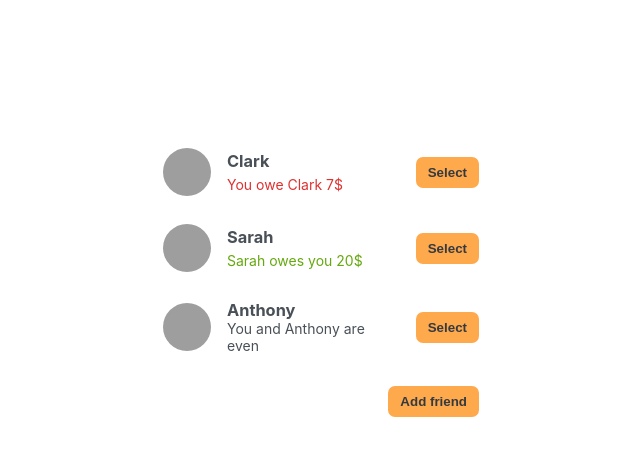
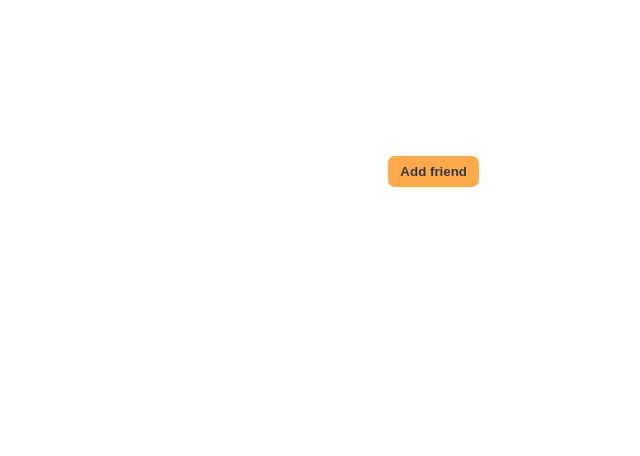
Before and after one commit to paulaoorjuela/Eat-and-Split, a React (Vite) app: page / in a window 1280 px wide. Shown: the top 456 px of the page, without its empty margins (79-719 px from the left). Built offline with nearby package versions, Linux system fonts and the light colour scheme; grey boxes are pictures that could not be loaded.

Commit message:
add localStorage for data persistence

```diff
--- a/src/App.jsx
+++ b/src/App.jsx
@@ -1,34 +1,49 @@
-import { useState } from "react";
+import { useEffect, useState } from "react";
 import Button from "./Button";
 import FormAddFriend from "./FormAddFriend";
 import FormSplitBill from "./FormSplitBill";
 import FriendsList from "./FriendsList";
 
-const initialFriends = [
-  {
-    id: 118836,
-    name: "Clark",
-    image: "https://i.pravatar.cc/48?u=118836",
-    balance: -7,
-  },
-  {
-    id: 933372,
-    name: "Sarah",
-    image: "https://i.pravatar.cc/48?u=933372",
-    balance: 20,
-  },
-  {
-    id: 499476,
-    name: "Anthony",
-    image: "https://i.pravatar.cc/48?u=499476",
-    balance: 0,
-  },
-];
+// Initialize state from localStorage
+const initialFriends = () => {
+  try {
+    const stored = localStorage.getItem("friends");
+    return stored ? JSON.parse(stored) : [];
+  } catch {
+    return [];
+  }
+};
+
+// const initialFriends = [
+//   {
+//     id: 118836,
+//     name: "Clark",
+//     image: "https://i.pravatar.cc/48?u=118836",
+//     balance: -7,
+//   },
+//   {
+//     id: 933372,
+//     name: "Sarah",
+//     image: "https://i.pravatar.cc/48?u=933372",
+//     balance: 20,
+//   },
+//   {
+//     id: 499476,
+//     name: "Anthony",
+//     image: "https://i.pravatar.cc/48?u=499476",
+//     balance: 0,
+//   },
+// ];
 
 export default function App() {
   const [showAddFriend, setShowAddFriend] = useState(false);
   const [friends, setFriends] = useState(initialFriends);
   const [selectedFriend, setSelectedFriend] = useState(null);
+
+  // Save to localStorage whenever friends change
+  useEffect(() => {
+    localStorage.setItem("friends", JSON.stringify(friends));
+  }, [friends]);
 
   function handleShowAddFriend(){
     setShowAddFriend((prev) => !prev); // Toggle the state
```
